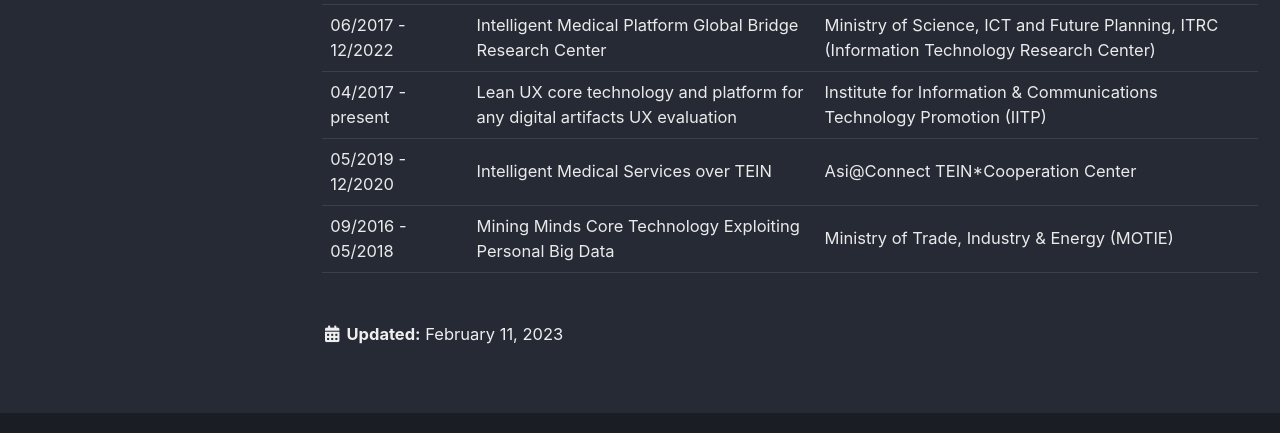
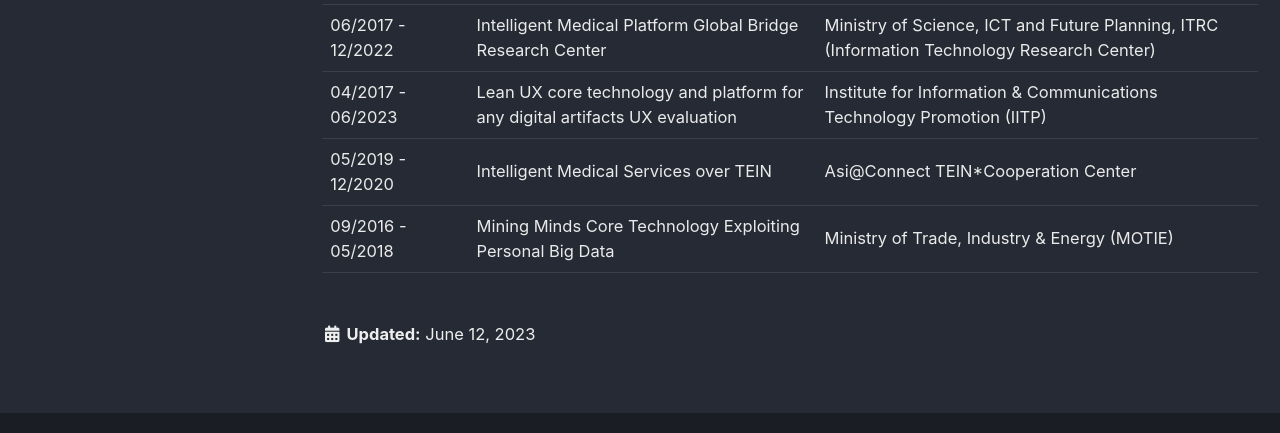
Before and after one commit to camhao168/camhao168.github.io, a Jekyll site: the page built from _pages/work.md, in a window 1280 px wide and 1396 px high. Shown: the part 828-1261 px from the top of the window. Built offline with Jekyll 4.4.1, drawn with Linux system fonts in a browser that asks for light colours; cached includes are drawn as plain includes.

Commit message:
Update work.md

```diff
--- a/_pages/work.md
+++ b/_pages/work.md
@@ -4,7 +4,7 @@ permalink: /work/
 toc: false
 toc_sticky: true
 classes: wide
-date: 2023-02-11T16:53:00+00:00
+date: 2023-06-12T19:53:00+00:00
 ---
 
 ## Employment History
@@ -21,6 +21,6 @@ date: 2023-02-11T16:53:00+00:00
 | 04/2022 - present             | Explainable Logical Reasoning for Medical Knowledge Generation                | Institute for Information & Communications Technology Promotion (IITP) |
 | 04/2021 - 12/2022             | AI-based Energy Storage System (ESS) Scheduling and Anomaly Detection         | Institute for Information & Communications Technology Promotion |
 | 06/2017 - 12/2022             | Intelligent Medical Platform Global Bridge Research Center                    | Ministry of Science, ICT and Future Planning, ITRC (Information Technology Research Center) |
-| 04/2017 - present             | Lean UX core technology and platform for any digital artifacts UX evaluation  | Institute for Information & Communications Technology Promotion (IITP) |
+| 04/2017 - 06/2023             | Lean UX core technology and platform for any digital artifacts UX evaluation  | Institute for Information & Communications Technology Promotion (IITP) |
 | 05/2019 - 12/2020             | Intelligent Medical Services over TEIN                                        | Asi@Connect TEIN\*Cooperation Center |
 | 09/2016 - 05/2018             | Mining Minds Core Technology Exploiting Personal Big Data                     | Ministry of Trade, Industry & Energy (MOTIE) |
```
